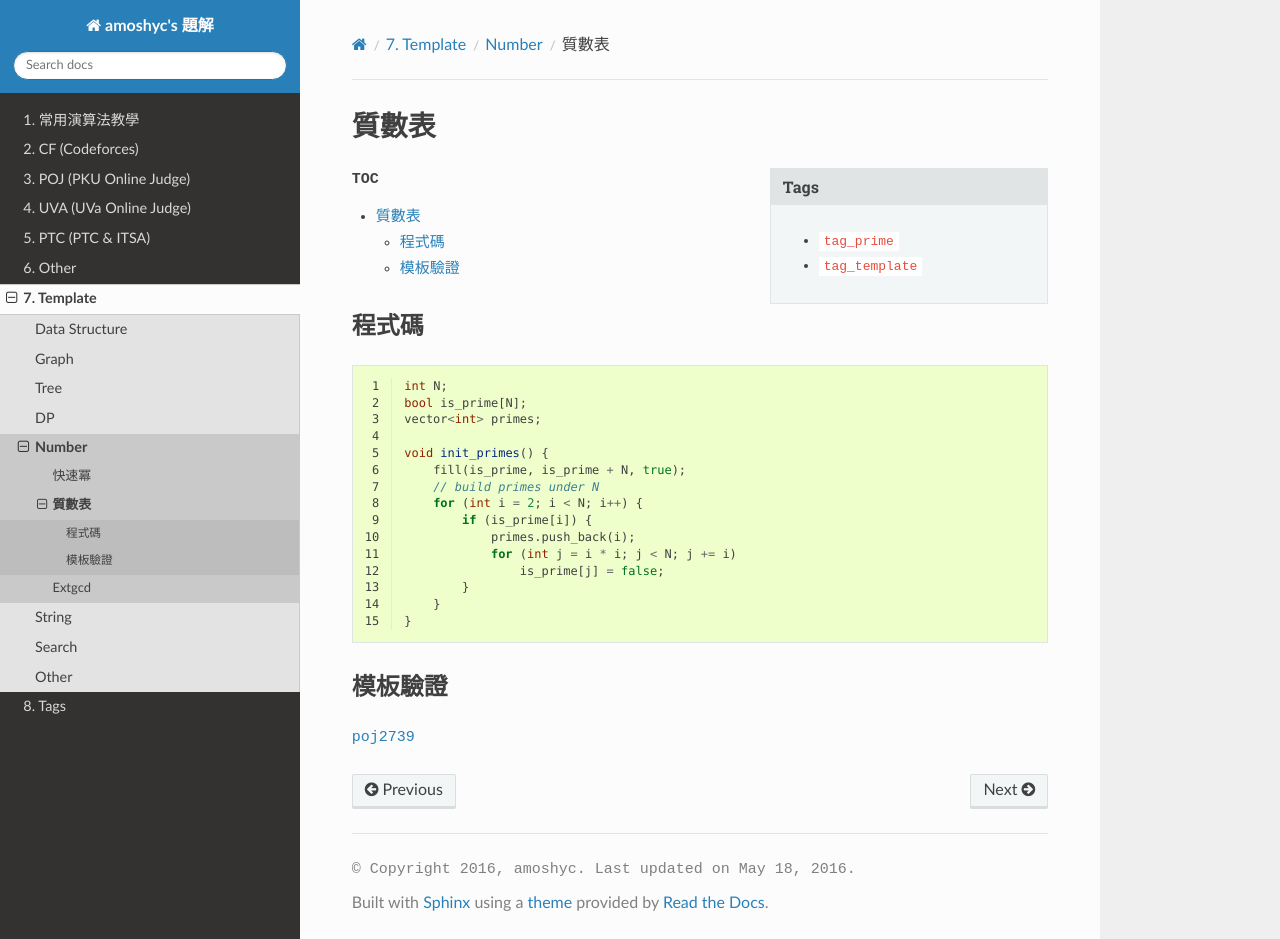
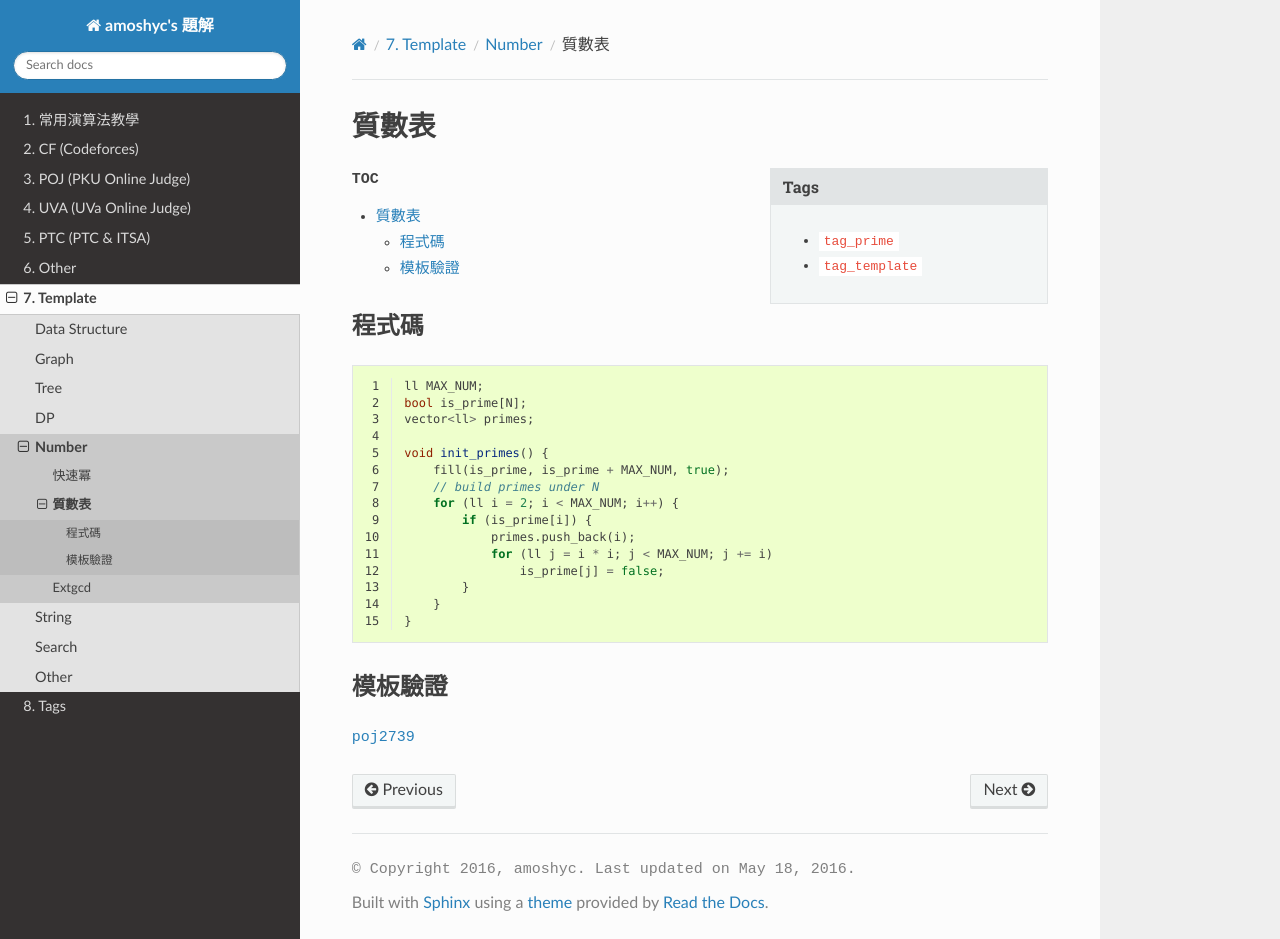
Before and after one commit to amoshyc/ojsolution, a Sphinx documentation site: the page built from docs/source/template/number/build_primes.rst, in a window 1280 px wide and 939 px high. Built offline with Sphinx 7.4.7 and the Read the Docs theme 2.0.0, drawn with Linux system fonts in a browser that asks for light colours; some web fonts are replaced; pages that are not in the unit, such as notebooks, are missing from menus.

Commit message:
Fix Template build primes

```diff
--- a/docs/source/template/number/build_primes.rst
+++ b/docs/source/template/number/build_primes.rst
@@ -17,17 +17,17 @@
 .. code-block:: cpp
     :linenos:
 
-    int N;
+    ll MAX_NUM;
     bool is_prime[N];
-    vector<int> primes;
+    vector<ll> primes;
 
     void init_primes() {
-        fill(is_prime, is_prime + N, true);
+        fill(is_prime, is_prime + MAX_NUM, true);
         // build primes under N
-        for (int i = 2; i < N; i++) {
+        for (ll i = 2; i < MAX_NUM; i++) {
             if (is_prime[i]) {
                 primes.push_back(i);
-                for (int j = i * i; j < N; j += i)
+                for (ll j = i * i; j < MAX_NUM; j += i)
                     is_prime[j] = false;
             }
         }
```
